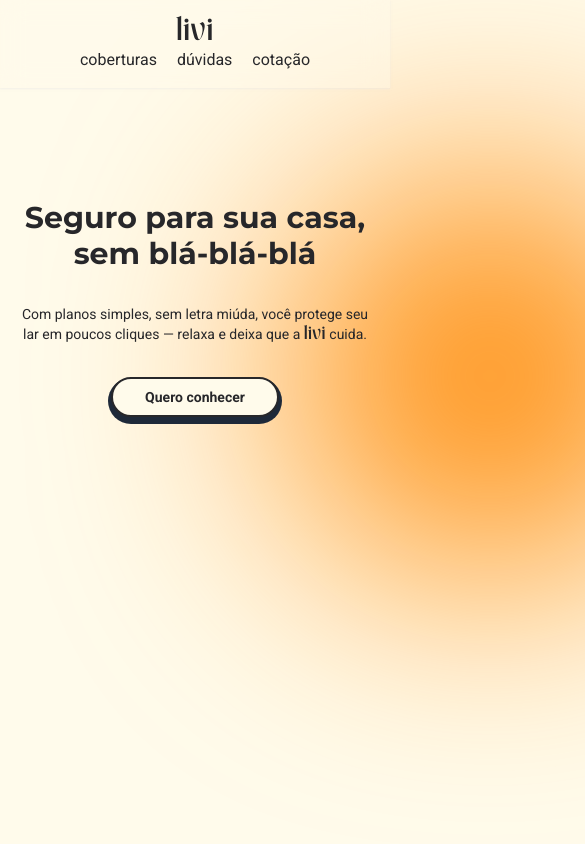
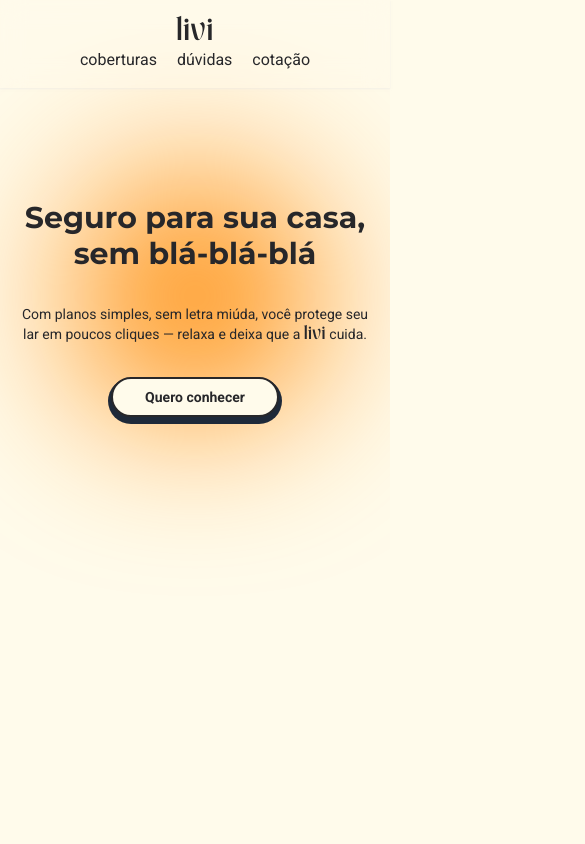
Before and after one commit to melissasilvadev/livi-seguro-residencial, a website: page index.html in a window 390 px wide. Shown: the top 844 px of the page, 585 px wide, since content can reach past the window. Drawn offline with Linux system fonts and the light colour scheme.

Commit message:
ajuste no layout de fundo para responsividade

```diff
--- a/index.html
+++ b/index.html
@@ -11,15 +11,16 @@
     <link href="https://fonts.googleapis.com/css2?family=Montserrat:wght@700&family=Roboto:wght@400;700&display=swap"
         rel="stylesheet">
     <link href="./src/css/style.css" rel="stylesheet">
+    <!-- <link rel="stylesheet" href="./src/css/teste.css"> -->
 </head>
 
-<body class="px-5 relative overflow-x-hidden font-primary text-zinc-800 bg-amber-50">
-    <div
-        class="h-100 w-100 absolute -right-50 top-44 -z-1 rounded-full bg-orange-400 blur-[120px] animate-slow-move xs:h-120 xs:w-150 xs:-right-80">
-    </div>
-    <section class="h-screen">
+<body class="px-5 [] overflow-x-hidden font-primary text-zinc-800 bg-amber-50">
+    <section class="h-screen relative">
+       <div
+            class="h-60 w-60 absolute left-1/2 top-44 -translate-x-1/2 -z-1 rounded-full bg-orange-400 blur-[80px] md:animate-slow-move md:h-120 md:w-150 md:translate-x-60 md:blur-[120px]">
+        </div>
         <header
-            class="px-16 py-4 fixed right-0 left-0 z-1 flex flex-col items-center justify-between backdrop-blur-md bg-amber-50/40 shadow-neutral-200/50 shadow-xs sm:flex-row">
+            class="px-16 py-4 fixed right-0 left-0 z-1 max-w-screen flex flex-col items-center justify-between backdrop-blur-md bg-amber-50/40 shadow-neutral-200/50 shadow-xs sm:flex-row">
             <a href="#" class="duration-300 hover:text-orange-400">
                 <h1 class="font-highlight text-2xl tracking-wide">livi</h1>
             </a>
@@ -111,7 +112,8 @@
             </div>
         </div>
         <div class="flex gap-3 items-center justify-center">
-            <img src="./src/images/pause-circle.svg" alt="botão de pausar e continuar" class="w-5 cursor-pointer" id="pause-continue">
+            <img src="./src/images/pause-circle.svg" alt="botão de pausar e continuar" class="w-5 cursor-pointer"
+                id="pause-continue">
             <button class="indicator-btn bg-orange-400 indicators"></button>
             <button class="indicator-btn indicators"></button>
             <button class="indicator-btn indicators"></button>
```
Also changed, not shown: src/css/style.css.
